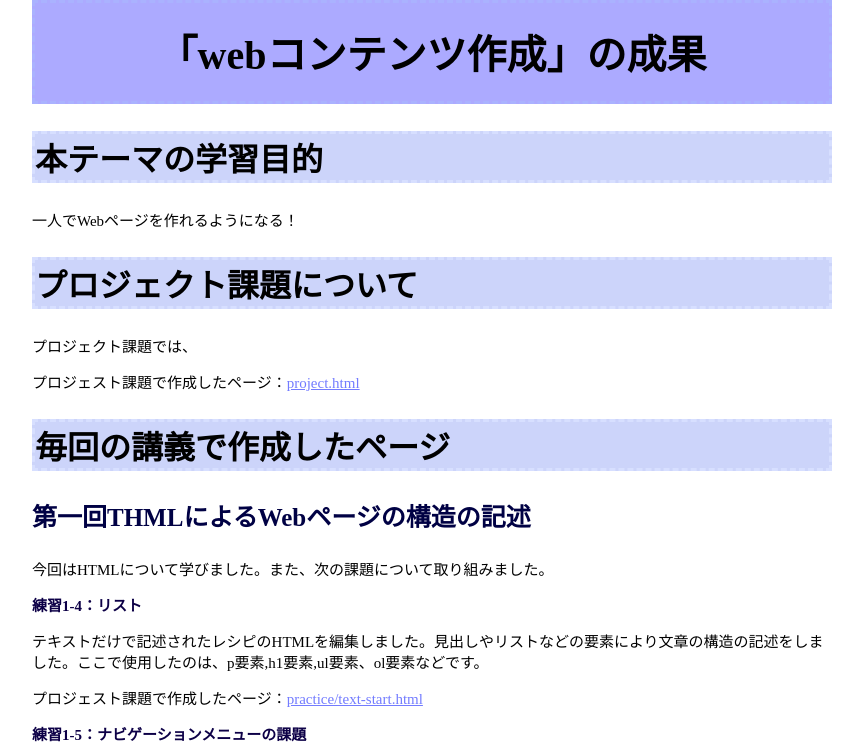
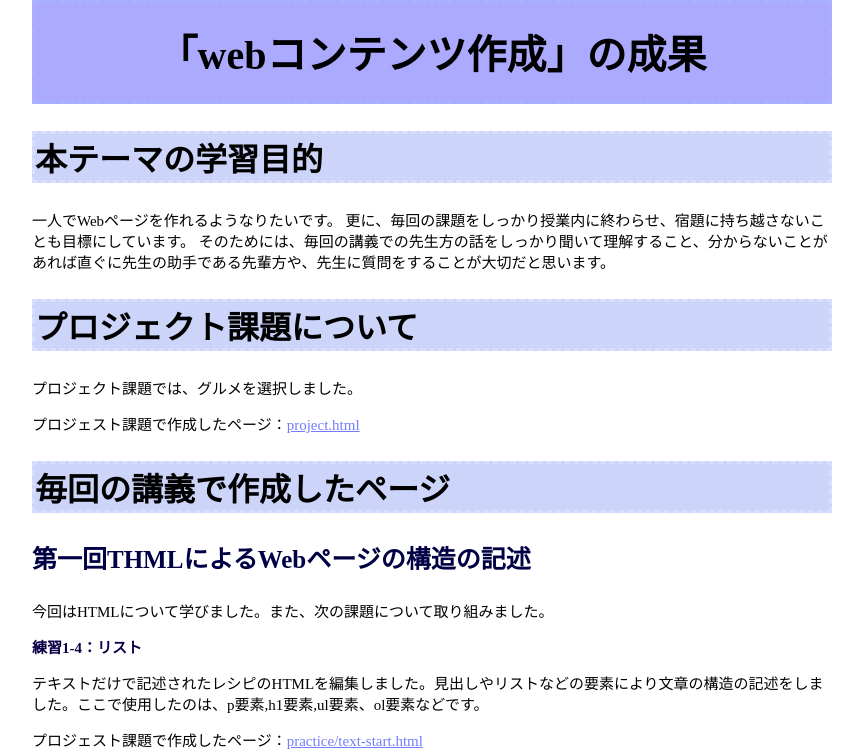
Before and after one commit to G184562021/medialabo, a plain HTML site: page index.html in a window 1280 px wide. Shown: the top 756 px of the page, without its empty margins (208-1071 px from the left). Drawn offline with Linux system fonts and the light colour scheme; a web font is replaced by a local one.

Commit message:
Update index.html

```diff
--- a/index.html
+++ b/index.html
@@ -9,9 +9,11 @@
   <body>
     <h1 class="neko">「webコンテンツ作成」の成果</h1>
       <h2>本テーマの学習目的</h2>
-        <p>一人でWebページを作れるようになる！</p>
+        <p>一人でWebページを作れるようなりたいです。
+           更に、毎回の課題をしっかり授業内に終わらせ、宿題に持ち越さないことも目標にしています。
+           そのためには、毎回の講義での先生方の話をしっかり聞いて理解すること、分からないことがあれば直ぐに先生の助手である先輩方や、先生に質問をすることが大切だと思います。</p>
       <h2>プロジェクト課題について</h2>
-        <p>プロジェクト課題では、<p>
+        <p>プロジェクト課題では、グルメを選択しました。<p>
         <p>プロジェスト課題で作成したページ：<a href="project.html" title=project.html target_blank>project.html</a></h2>
       <h2>毎回の講義で作成したページ</h2>
 
```
